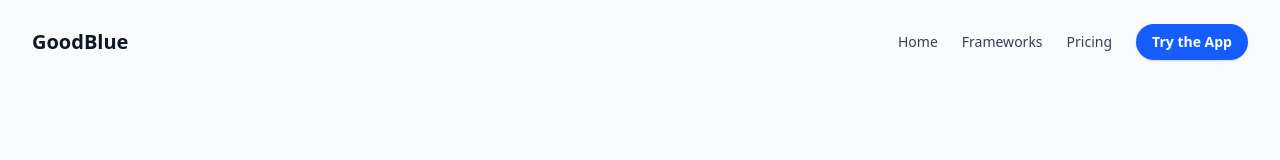
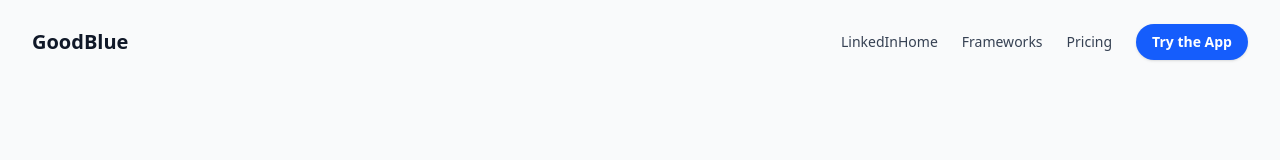
Before and after one commit to goodblue71-Strat/goodblue-web, a Next.js app: page / in a window 1280 px wide. Shown: the top 160 px of the page. Built offline with nearby package versions, Linux system fonts and the light colour scheme.

Commit message:
Update Navbar.tsx

```diff
--- a/components/Navbar.tsx
+++ b/components/Navbar.tsx
@@ -13,6 +13,13 @@ export default function Navbar() {
 
           <nav className="flex items-center gap-6 flex-wrap min-w-0">
             <Link href="/" className="text-sm text-gray-700 hover:text-gray-900">
+              <a href="https://www.linkedin.com/in/kirthivani/"
+              target="_blank"
+              rel="noopener noreferrer"
+              className="hover:text-gray-900"
+            >
+              LinkedIn
+            </a>
               Home
             </Link>
             <Link href="#frameworks" className="text-sm text-gray-700 hover:text-gray-900">
```
